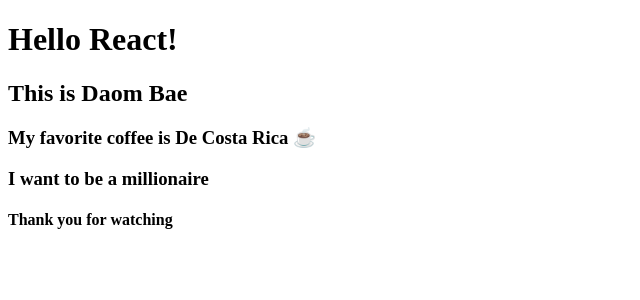
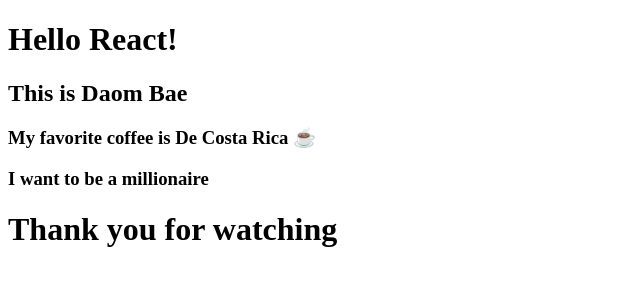
Before and after one commit to DaomBAE/React-Portfolio-Build, a React (Create React App) app: page / in a window 1280 px wide. Shown: the top 300 px of the page, without its empty margins (0-640 px from the left). Built offline with nearby package versions, Linux system fonts and the light colour scheme.

Commit message:
FontSize

```diff
--- a/src/App.jsx
+++ b/src/App.jsx
@@ -5,7 +5,7 @@
     <h2>This is Daom Bae</h2>
     <h3>My favorite coffee is De Costa Rica ☕ </h3>
     <h3>I want to be a millionaire</h3>
-    <h4>Thank you for watching</h4>
+    <h1>Thank you for watching</h1>
   </div>
   );
 }
```
